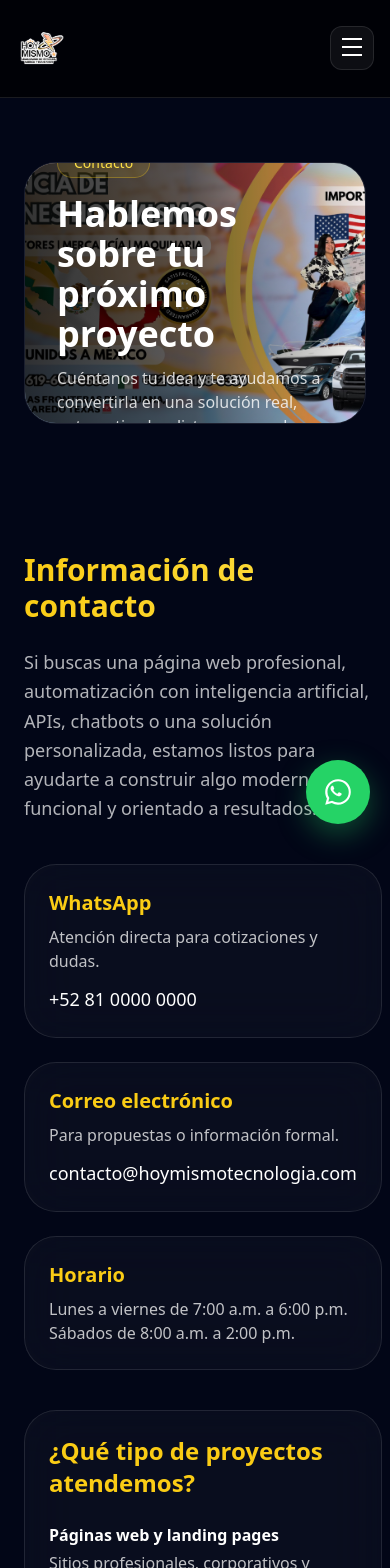
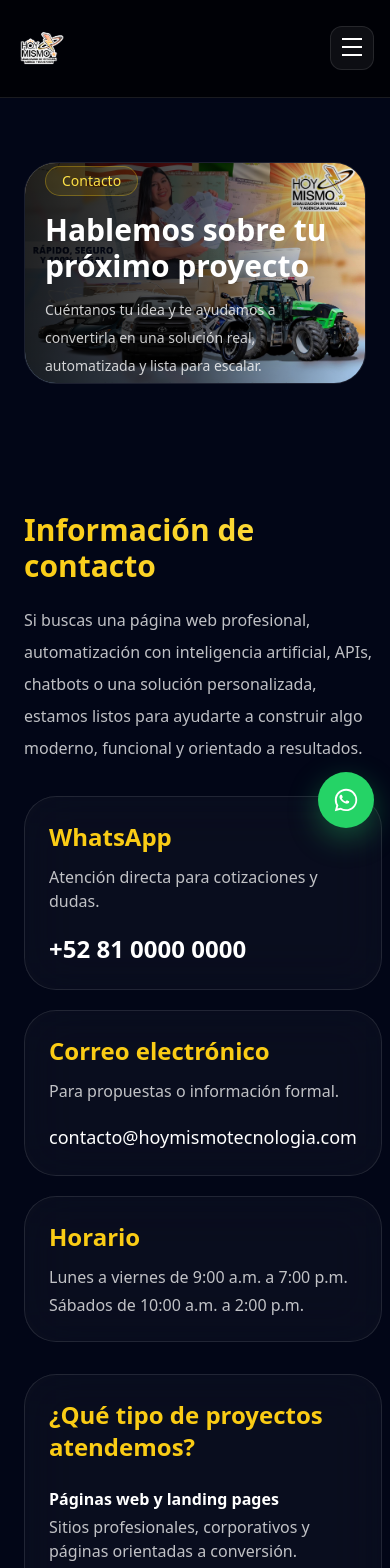
Before and after one commit to NocianDev/TecnologiasHoyMismo, a React (Vite) app: page /contacto in a window 390 px wide. Shown: the top 1568 px of the page. Built offline with nearby package versions, Linux system fonts and the light colour scheme.

Commit message:
Responsive 1

```diff
--- a/src/components/PageHero.tsx
+++ b/src/components/PageHero.tsx
@@ -14,16 +14,18 @@ export default function PageHero({
   imageAlt,
 }: PageHeroProps) {
   return (
-    <section className="section pt-10">
-      <div className="grid items-center gap-12 lg:grid-cols-[0.95fr_1.05fr]">
+    <section className="section pt-8 md:pt-10">
+      <div className="grid items-center gap-8 lg:grid-cols-[0.95fr_1.05fr] lg:gap-12">
         <div className="max-w-3xl">
           <span className="badge">{badge}</span>
 
-          <h1 className="mt-5 text-5xl font-bold leading-tight title-gradient md:text-6xl">
+          <h1 className="mt-4 text-4xl font-bold leading-tight title-gradient sm:text-5xl md:text-6xl">
             {title}
           </h1>
 
-          <p className="subtitle max-w-2xl">{description}</p>
+          <p className="mt-5 max-w-2xl text-base leading-8 text-white/75 sm:text-lg">
+            {description}
+          </p>
         </div>
 
         <div className="relative flex justify-center lg:justify-end">
@@ -32,7 +34,7 @@ export default function PageHero({
           <img
             src={image}
             alt={imageAlt}
-            className="relative z-10 w-full max-w-[820px] rounded-[2rem] border border-white/10 object-cover shadow-2xl h-[320px] lg:h-[420px]"
+            className="relative z-10 h-[260px] w-full max-w-[820px] rounded-[2rem] border border-white/10 object-cover shadow-2xl sm:h-[320px] lg:h-[420px]"
           />
         </div>
       </div>
--- a/src/components/WhatsAppButton.tsx
+++ b/src/components/WhatsAppButton.tsx
@@ -1,5 +1,5 @@
 export default function WhatsAppButton() {
-  const phone = "528100000000"; // cambia esto por tu número real
+  const phone = "528100000000";
   const message = encodeURIComponent(
     "Hola, me interesa recibir información sobre sus servicios."
   );
@@ -12,12 +12,12 @@ export default function WhatsAppButton() {
       target="_blank"
       rel="noopener noreferrer"
       aria-label="Enviar mensaje por WhatsApp"
-      className="fixed bottom-5 right-5 z-[999] flex h-16 w-16 items-center justify-center rounded-full bg-[#25D366] shadow-[0_10px_30px_rgba(37,211,102,0.35)] transition hover:scale-110"
+      className="fixed bottom-4 right-4 z-[999] flex h-14 w-14 items-center justify-center rounded-full bg-[#25D366] shadow-[0_10px_30px_rgba(37,211,102,0.35)] transition hover:scale-110 sm:bottom-5 sm:right-5 sm:h-16 sm:w-16"
     >
       <svg
         xmlns="http://www.w3.org/2000/svg"
         viewBox="0 0 32 32"
-        className="h-8 w-8 fill-white"
+        className="h-7 w-7 fill-white sm:h-8 sm:w-8"
       >
         <path d="M19.11 17.23c-.28-.14-1.64-.81-1.89-.9-.25-.09-.43-.14-.61.14-.18.28-.7.9-.86 1.09-.16.18-.32.21-.6.07-.28-.14-1.17-.43-2.23-1.37-.82-.73-1.38-1.63-1.54-1.9-.16-.28-.02-.43.12-.57.13-.13.28-.32.42-.48.14-.16.18-.28.28-.46.09-.18.05-.34-.02-.48-.07-.14-.61-1.48-.84-2.03-.22-.53-.44-.46-.61-.47h-.52c-.18 0-.48.07-.73.34-.25.28-.96.94-.96 2.29 0 1.35.98 2.66 1.12 2.85.14.18 1.92 2.93 4.65 4.11.65.28 1.16.45 1.56.57.66.21 1.27.18 1.75.11.53-.08 1.64-.67 1.87-1.31.23-.64.23-1.19.16-1.31-.07-.12-.25-.18-.53-.32z" />
         <path d="M16.01 3.2c-7.07 0-12.8 5.72-12.8 12.78 0 2.26.59 4.46 1.71 6.4L3.2 28.8l6.58-1.69a12.77 12.77 0 0 0 6.23 1.59h.01c7.06 0 12.79-5.73 12.79-12.79 0-3.42-1.33-6.63-3.76-9.05A12.72 12.72 0 0 0 16.01 3.2zm0 23.33h-.01a10.63 10.63 0 0 1-5.42-1.49l-.39-.23-3.9 1 1.04-3.8-.25-.39a10.58 10.58 0 0 1-1.63-5.65c0-5.87 4.78-10.65 10.66-10.65 2.84 0 5.51 1.1 7.52 3.12a10.57 10.57 0 0 1 3.12 7.52c0 5.88-4.78 10.66-10.64 10.66z" />
--- a/src/pages/Contacto.tsx
+++ b/src/pages/Contacto.tsx
@@ -1,29 +1,25 @@
 export default function Contacto() {
   return (
     <main>
-      {/* 🔥 HEADER CON IMAGEN */}
-      <section className="section pt-10">
+      {/* HEADER CON IMAGEN */}
+      <section className="section pt-8 md:pt-10">
         <div className="relative overflow-hidden rounded-[2rem] border border-white/10">
-
-          {/* Imagen */}
           <img
-            src="/images/Contacto2.jpg"
+            src="/images/contacto.jpg"
             alt="Contacto"
-            className="h-[260px] w-full object-cover"
+            className="h-[220px] w-full object-cover sm:h-[260px] md:h-[320px]"
           />
 
-          {/* Overlay */}
-          <div className="absolute inset-0 bg-gradient-to-r from-black/80 via-black/60 to-transparent"></div>
+          <div className="absolute inset-0 bg-gradient-to-r from-black/85 via-black/65 to-transparent"></div>
 
-          {/* Texto */}
-          <div className="absolute inset-0 flex flex-col justify-center px-8">
+          <div className="absolute inset-0 flex flex-col justify-center px-5 sm:px-8">
             <span className="badge w-fit">Contacto</span>
 
-            <h1 className="mt-4 text-4xl md:text-5xl font-bold text-white">
+            <h1 className="mt-4 max-w-3xl text-3xl font-bold text-white sm:text-4xl md:text-5xl">
               Hablemos sobre tu próximo proyecto
             </h1>
 
-            <p className="mt-3 max-w-2xl text-white/80">
+            <p className="mt-3 max-w-2xl text-sm leading-7 text-white/80 sm:text-base">
               Cuéntanos tu idea y te ayudamos a convertirla en una solución real,
               automatizada y lista para escalar.
             </p>
@@ -31,65 +27,59 @@ export default function Contacto() {
         </div>
       </section>
 
-      {/* 🔥 CONTENIDO PRINCIPAL */}
-      <section className="section">
-        <div className="grid gap-10 lg:grid-cols-[0.9fr_1.1fr]">
-
-          {/* IZQUIERDA */}
+      {/* CONTENIDO */}
+      <section className="section pt-8">
+        <div className="grid gap-8 lg:grid-cols-[0.9fr_1.1fr] lg:gap-10">
           <div>
-            <h2 className="text-3xl font-bold title-gradient">
+            <h2 className="text-3xl font-bold title-gradient sm:text-4xl">
               Información de contacto
             </h2>
 
-            <p className="subtitle max-w-2xl">
+            <p className="mt-5 max-w-2xl text-base leading-8 text-white/75 sm:text-lg">
               Si buscas una página web profesional, automatización con inteligencia
               artificial, APIs, chatbots o una solución personalizada, estamos listos
               para ayudarte a construir algo moderno, funcional y orientado a resultados.
             </p>
 
-            <div className="mt-10 space-y-6">
-
+            <div className="mt-8 space-y-5">
               <div className="card">
-                <h3 className="text-xl font-bold text-yellow-400">WhatsApp</h3>
-                <p className="mt-2 text-white/75">
+                <h3 className="text-2xl font-bold text-yellow-400">WhatsApp</h3>
+                <p className="mt-3 text-white/75">
                   Atención directa para cotizaciones y dudas.
                 </p>
-                <p className="mt-3 text-lg font-medium text-white">
+                <p className="mt-5 text-2xl font-semibold text-white">
                   +52 81 0000 0000
                 </p>
               </div>
 
               <div className="card">
-                <h3 className="text-xl font-bold text-yellow-400">Correo electrónico</h3>
-                <p className="mt-2 text-white/75">
+                <h3 className="text-2xl font-bold text-yellow-400">Correo electrónico</h3>
+                <p className="mt-3 text-white/75">
                   Para propuestas o información formal.
                 </p>
-                <p className="mt-3 text-lg font-medium text-white">
+                <p className="mt-5 break-words text-lg font-medium text-white sm:text-xl">
                   contacto@hoymismotecnologia.com
                 </p>
               </div>
 
               <div className="card">
-                <h3 className="text-xl font-bold text-yellow-400">Horario</h3>
-                <p className="mt-2 text-white/75">
-                  Lunes a viernes de 7:00 a.m. a 6:00 p.m.
+                <h3 className="text-2xl font-bold text-yellow-400">Horario</h3>
+                <p className="mt-3 text-white/75">
+                  Lunes a viernes de 9:00 a.m. a 7:00 p.m.
                 </p>
-                <p className="text-white/75">
-                  Sábados de 8:00 a.m. a 2:00 p.m.
+                <p className="mt-1 text-white/75">
+                  Sábados de 10:00 a.m. a 2:00 p.m.
                 </p>
               </div>
-
             </div>
           </div>
 
-          {/* DERECHA */}
           <div className="card h-fit">
-            <h2 className="text-2xl font-bold text-yellow-400">
+            <h2 className="text-2xl font-bold text-yellow-400 sm:text-3xl">
               ¿Qué tipo de proyectos atendemos?
             </h2>
 
             <div className="mt-6 space-y-5 text-white/75">
-
               <div>
                 <h3 className="font-semibold text-white">
                   Páginas web y landing pages
@@ -125,7 +115,6 @@ export default function Contacto() {
                   Automatización, asistentes inteligentes y análisis de datos.
                 </p>
               </div>
-
             </div>
 
             <div className="mt-8 rounded-2xl border border-yellow-400/20 bg-yellow-400/5 p-5">
@@ -137,7 +126,6 @@ export default function Contacto() {
               </p>
             </div>
           </div>
-
         </div>
       </section>
     </main>
```
